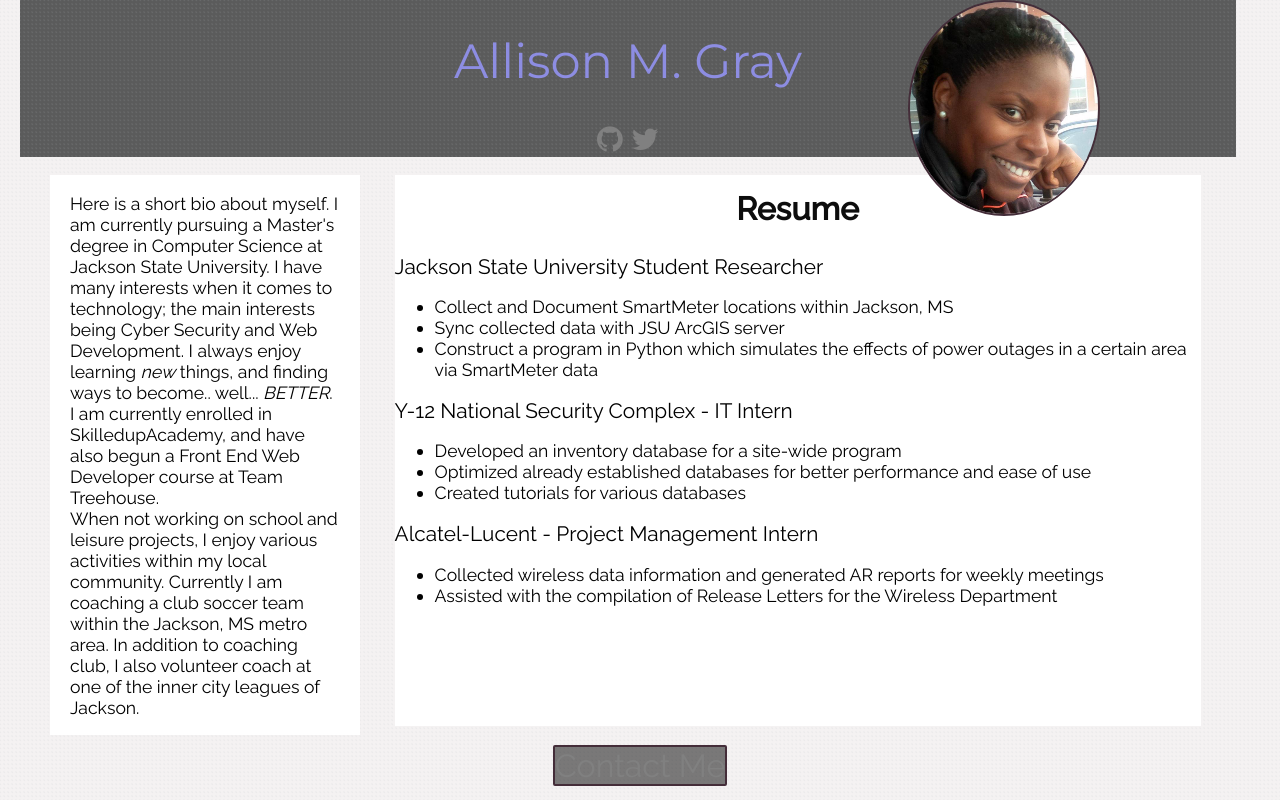
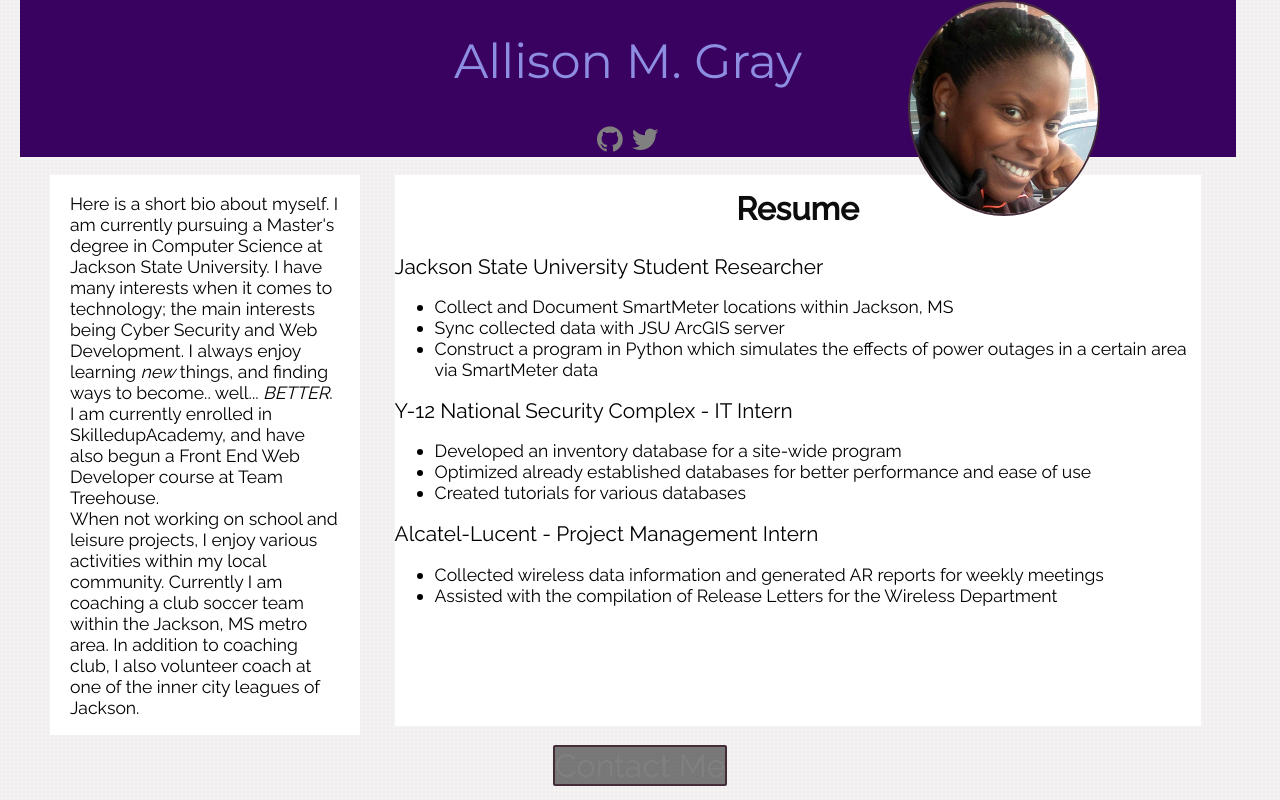
Before and after one commit to goagray/goagray.github.io, a plain HTML site: page index.html in a window 1280 px wide. Drawn offline with Linux system fonts and the light colour scheme.

Commit message:
Changed background color of header & rid of border.

```diff
--- a/style.css
+++ b/style.css
@@ -20,15 +20,13 @@ header {
 
 .headcontent {
   padding: 0px;
-  background-image: url("./images/absurdidad.png");
   text-align: center;
-  background-color: #555;
+  background-color: #390160;
   position: fixed;
   top: 0px;
   width: 95%;
   margin: 0px auto;
   z-index: 5;
-  /*border: 2px solid #442D39;*/
 }
 
 .fixed {
```
